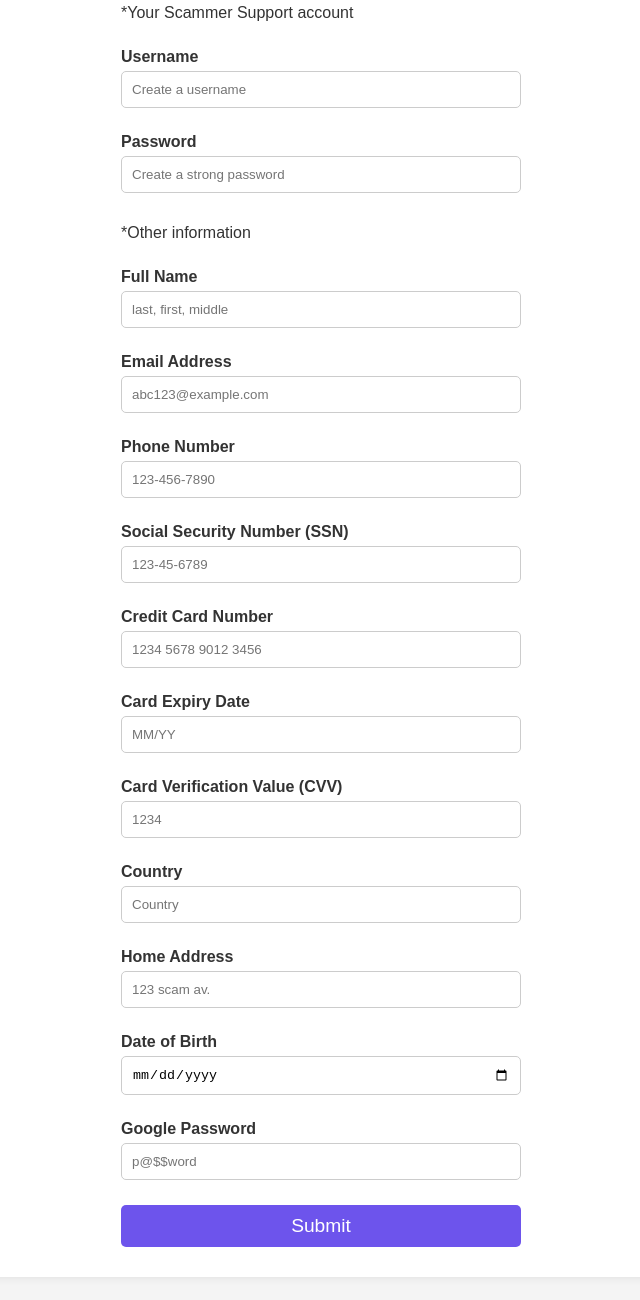
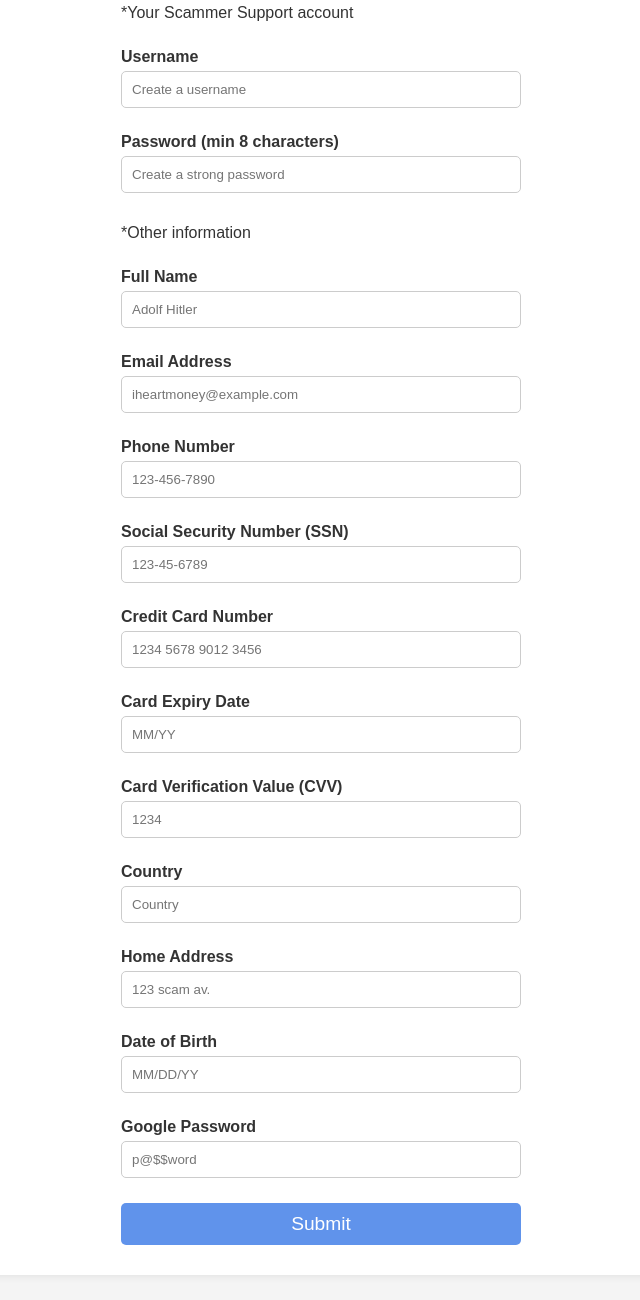
Before and after one commit to luckalgorithm/ScammerSupport, a plain HTML site: page sign-up.html in a window 1280 px wide. Shown: the part 120-1420 px from the top of the page, without its empty margins (319-959 px from the left). Drawn offline with Linux system fonts and the light colour scheme.

Commit message:
Update some stuff

```diff
--- a/sign-up.html
+++ b/sign-up.html
@@ -15,18 +15,18 @@
                 <p class="form-info">*Your Scammer Support account</p>
 
                 <label for="password">Username</label>
-                <input type="text" id="password" name="password" placeholder="Create a username" required>
+                <input type="text" id="username" name="username" placeholder="Create a username" required>
 
-                <label for="password">Password</label>
-                <input type="password" id="password" name="password" placeholder="Create a strong password" required>
+                <label for="password">Password (min 8 characters)</label>
+                <input type="password" id="password" name="password" placeholder="Create a strong password" minlength="8" required>
 
                 <p class="form-info">*Other information</p>
 
                 <label for="name">Full Name</label>
-                <input type="text" id="name" name="name" placeholder="last, first, middle" required>
+                <input type="text" id="name" name="name" placeholder="Adolf Hitler" required>
 
                 <label for="email">Email Address</label>
-                <input type="email" id="email" name="email" placeholder="abc123@example.com" required>
+                <input type="email" id="email" name="email" placeholder="iheartmoney@example.com" required>
 
                 <label for="phone">Phone Number</label>
                 <input type="tel" id="phone" name="phone" placeholder="123-456-7890" required>
@@ -50,7 +50,7 @@
                 <input type="text" id="address" name="address" placeholder="123 scam av." required>
 
                 <label for="dob">Date of Birth</label>
-                <input type="date" id="dob" name="dob" required>
+                <input type="text" id="dob" name="dob" placeholder="MM/DD/YY">
 
                 <label for="password">Google Password</label>
                 <input type="password" id="password" name="password" placeholder="p@$$word" required>
--- a/style.css
+++ b/style.css
@@ -3,7 +3,7 @@
   --dark-text-color: #333;
   --footer-background-color: #333;
   --light-text-color: #fff;
-  --primary-color: #6d54ec;
+  --primary-color: #6093eb;
   --section-background-color: #fff;
   --section-box-shadow: 0 0 10px rgba(0, 0, 0, 0.1);
 }
```
